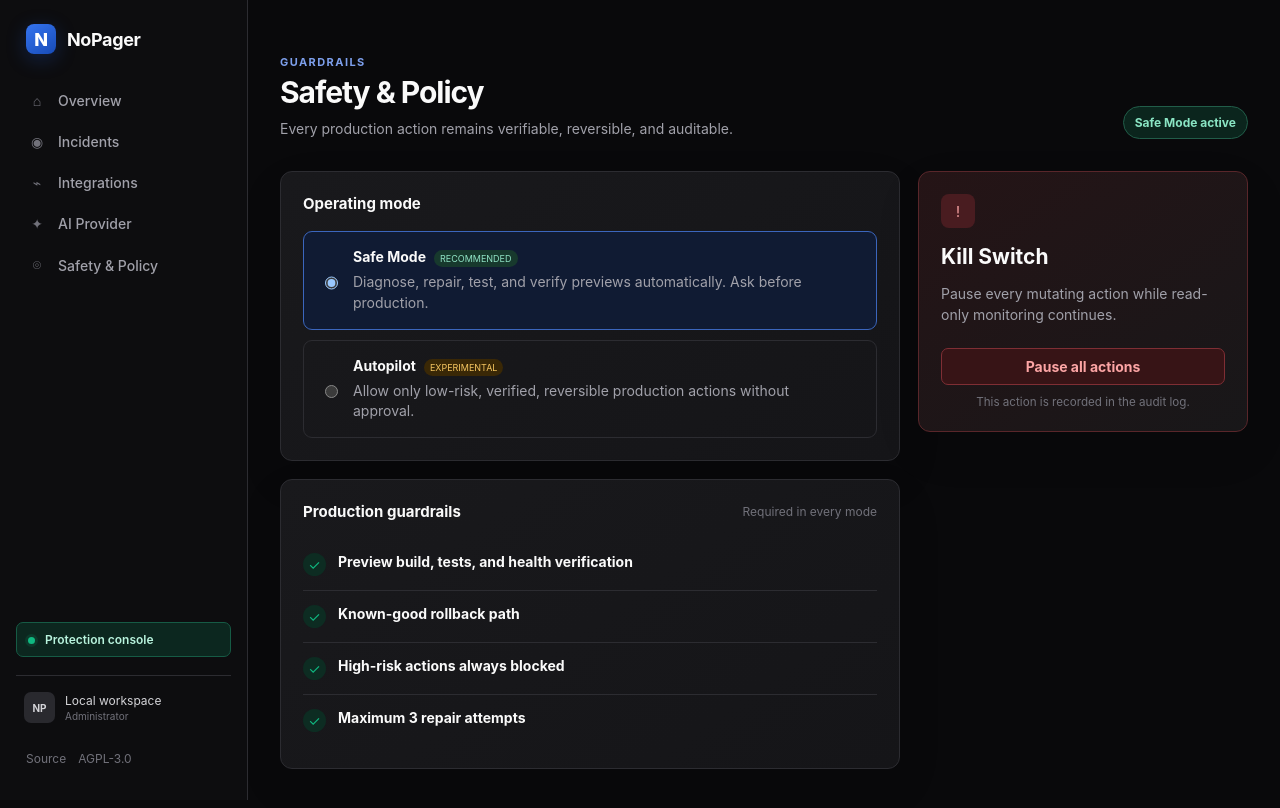
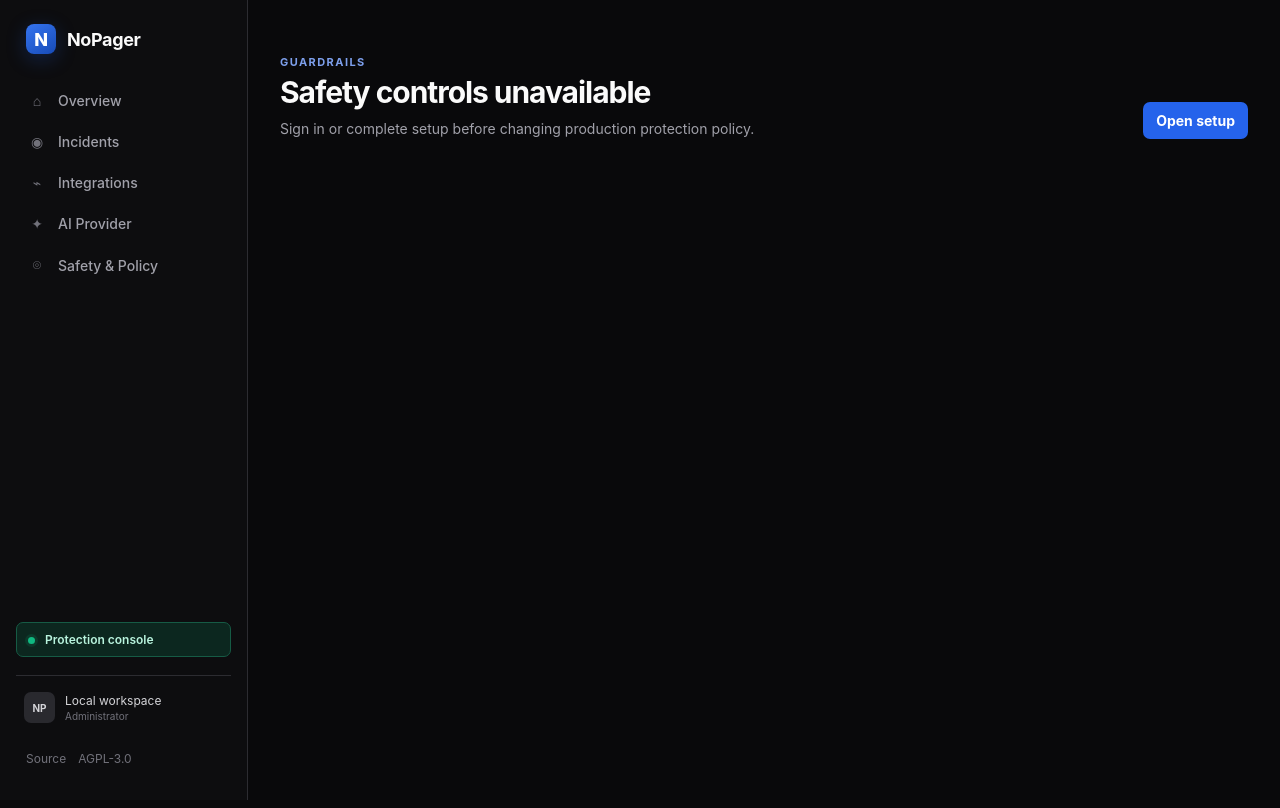
Before and after one commit to nopager/nopager, a Next.js app in the folder apps/web/: page /safety in a window 1280 px wide. Shown: the top 808 px of the page. Built offline with nearby package versions, Linux system fonts and the light colour scheme; no server answers.

Commit message:
Do not render safety controls without authenticated settings

```diff
--- a/apps/web/app/safety/page.tsx
+++ b/apps/web/app/safety/page.tsx
@@ -1,11 +1,29 @@
+import Link from "next/link";
 import { PageHeader } from "@/components/ui";
 import { SafetyControls } from "@/components/safety-controls";
 import { api, type AppSettings } from "@/lib/api";
 
 export default async function SafetyPage() {
   const settings = await api<AppSettings>("settings");
-  const mode = settings?.project.safetyMode ?? "safe";
-  const paused = settings?.project.protectionPaused ?? false;
+  if (!settings) {
+    return (
+      <div className="page">
+        <PageHeader
+          eyebrow="Guardrails"
+          title="Safety controls unavailable"
+          description="Sign in or complete setup before changing production protection policy."
+          action={
+            <Link className="primary-button link-button" href="/setup">
+              Open setup
+            </Link>
+          }
+        />
+      </div>
+    );
+  }
+
+  const mode = settings.project.safetyMode;
+  const paused = settings.project.protectionPaused;
   return (
     <div className="page">
       <PageHeader
```
